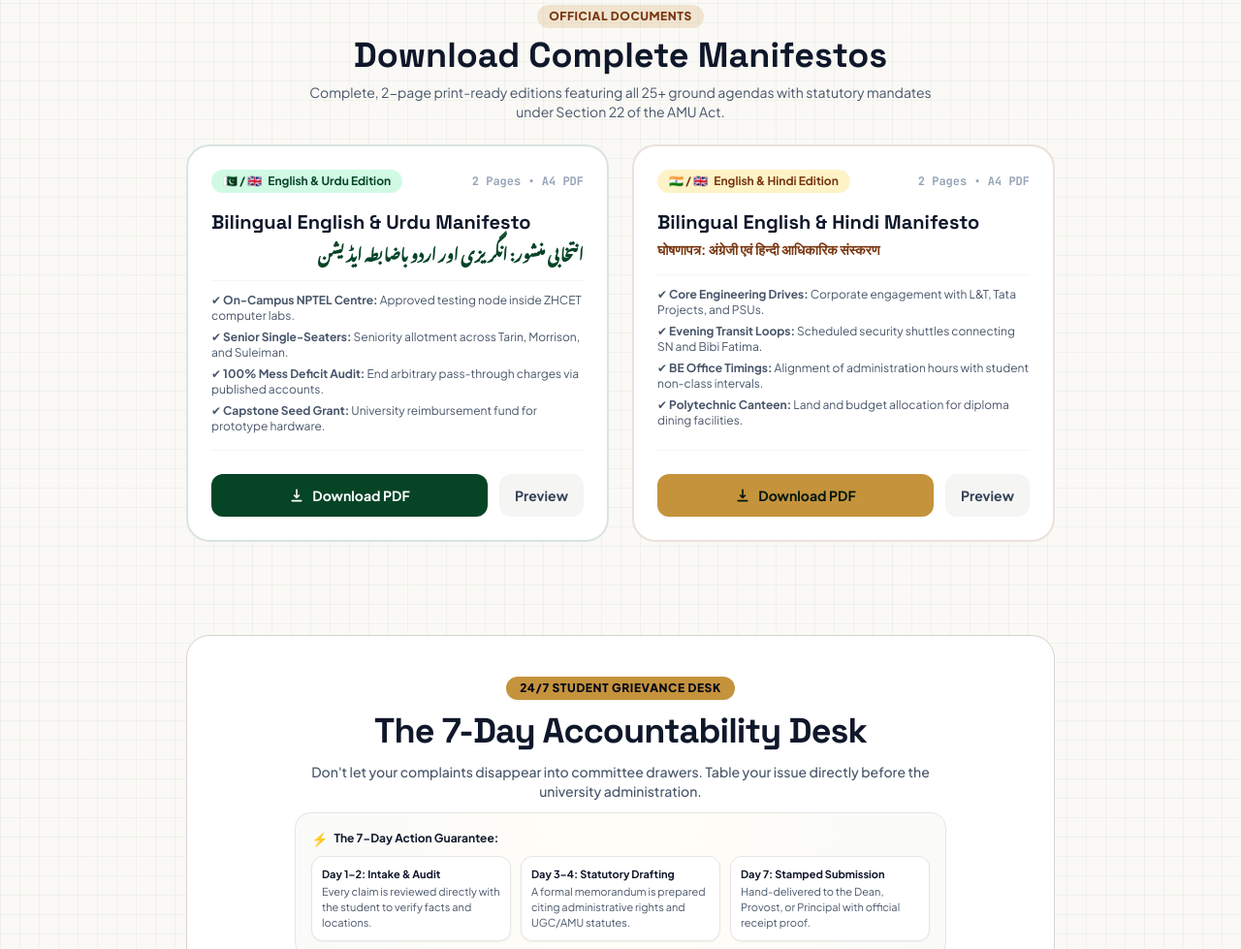
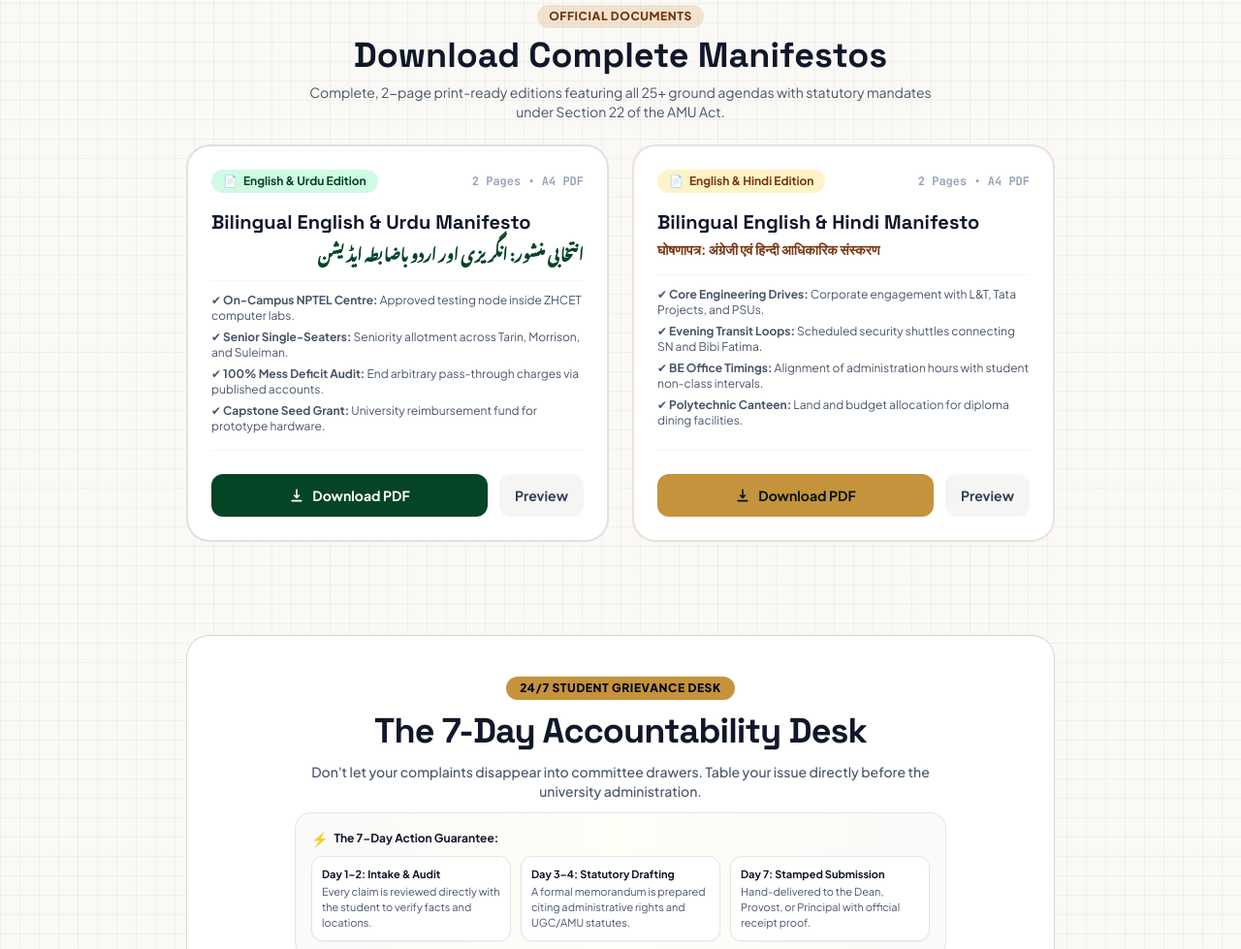
Before and after one commit to MohammadRushaan/AMU-ELECTIONS, a plain HTML site: page frontend/index.html in a window 1280 px wide. Shown: the part 2937-3916 px from the top of the page at 97% size. Drawn offline with nearby package versions, Linux system fonts and the light colour scheme; no server answers; a web font is replaced by a local one.

Commit message:
chore: remove country flag emojis from manifesto badges

```diff
--- a/frontend/index.html
+++ b/frontend/index.html
@@ -549,7 +549,7 @@
           <div class="space-y-4">
             <div class="flex items-center justify-between">
               <span class="inline-flex items-center gap-1.5 bg-emerald-100 text-amu-emerald text-xs font-bold px-3 py-1 rounded-full">
-                <span>🇵🇰 / 🇬🇧</span> English & Urdu Edition
+                <span>📄</span> English & Urdu Edition
               </span>
               <span class="text-xs text-slate-400 font-semibold font-mono">2 Pages • A4 PDF</span>
             </div>
@@ -587,7 +587,7 @@
           <div class="space-y-4">
             <div class="flex items-center justify-between">
               <span class="inline-flex items-center gap-1.5 bg-amber-100 text-amber-900 text-xs font-bold px-3 py-1 rounded-full">
-                <span>🇮🇳 / 🇬🇧</span> English & Hindi Edition
+                <span>📄</span> English & Hindi Edition
               </span>
               <span class="text-xs text-slate-400 font-semibold font-mono">2 Pages • A4 PDF</span>
             </div>
```
